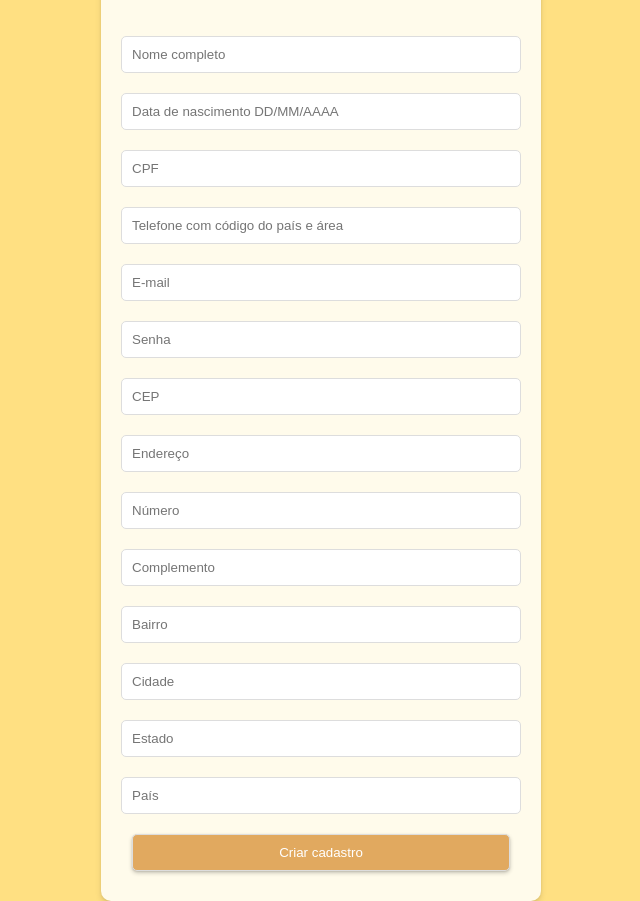
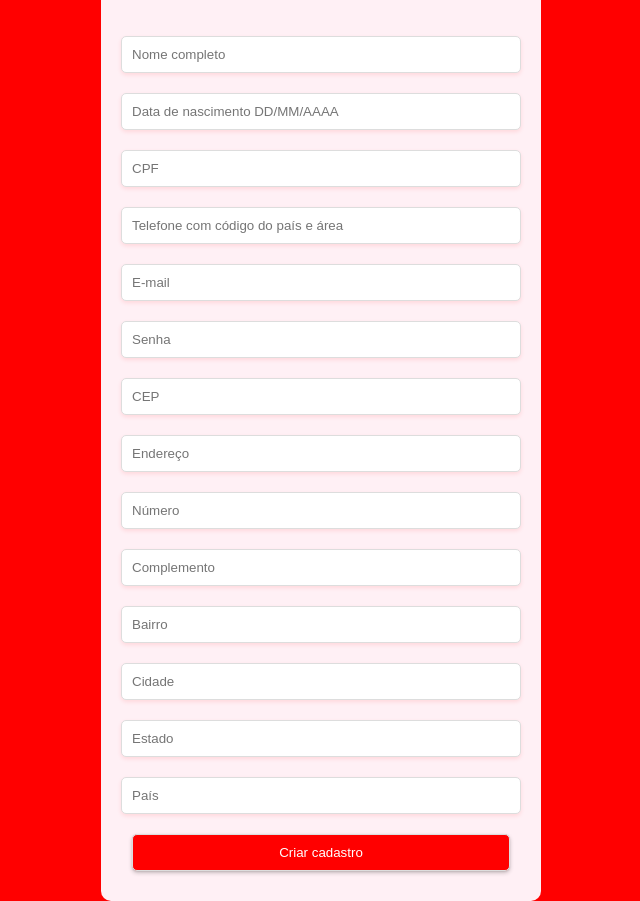
Before and after one commit to jaiel29/PROJETO_FACULDADE, a plain HTML site: page Tela_Cadastro_Cliente.html in a window 1280 px wide. Shown: the whole page, without its empty margins (319-959 px from the left). Drawn offline with Linux system fonts and the light colour scheme.

Commit message:
Update design Tela_Cadastro_Cliente.html

```diff
--- a/Tela_Cadastro_Cliente.html
+++ b/Tela_Cadastro_Cliente.html
@@ -6,7 +6,7 @@
 <title>Cadastro de Cliente - Lanchonete</title>
 <style>
     body {
-        background-color: #ffe082; /* Cor de fundo amarela */
+        background-color: #ff0000; /* Cor de fundo alterada para vermelho */
         font-family: Arial, sans-serif;
         display: flex;
         justify-content: center;
@@ -16,10 +16,10 @@
         padding: 20px; /* Adiciona uma margem ao corpo do documento */
     }
     .cadastro-container {
-        background-color: #fffbeb; /* Fundo claro para contraste */
+        background-color: #fff0f5; /* Fundo claro para contraste */
         padding: 20px;
         border-radius: 10px;
-        box-shadow: 0 4px 6px rgba(0, 0, 0, 0.1), 0 1px 3px rgba(0, 0, 0, 0.08);
+        box-shadow: 0 4px 6px rgba(255, 0, 0, 0.1), 0 1px 3px rgba(255, 0, 0, 0.08); /* Sombra vermelha */
         text-align: center;
         width: 400px;
     }
@@ -29,16 +29,21 @@
         margin: 10px 0;
         border-radius: 5px;
         border: 1px solid #ddd;
+        box-shadow: 0 2px 4px rgba(255, 0, 0, 0.1); /* Sombra vermelha */
     }
     input:focus {
         outline: none;
-        border-color: #6c63ff; /* Cor da borda ao focar */
+        border-color: #ff0000; /* Cor da borda ao focar */
+        box-shadow: 0 0 10px #ff0000; /* Adiciona sombra ao focar */
     }
     button[type="submit"] {
-        background-color: #e1a95f;
+        background-color: #ff0000; /* Cor de fundo alterada para vermelho */
         color: white;
         cursor: pointer;
         box-shadow: 0 2px 4px rgba(0, 0, 0, 0.2), 0 1px 2px rgba(0, 0, 0, 0.1);
+    }
+    button[type="submit"]:hover {
+        box-shadow: 0 4px 8px rgba(0, 0, 0, 0.2), 0 2px 4px rgba(0, 0, 0, 0.1); /* Sombra ao passar o mouse */
     }
     /* Estilo para caixa de informações */
     .info-box {
@@ -48,16 +53,17 @@
         border-radius: 5px;
         background-color: #fff; /* Fundo branco */
         border: 1px solid #ccc; /* Borda cinza claro */
-        box-shadow: 0 2px 4px rgba(0, 0, 0, 0.1);
+        box-shadow: 0 2px 4px rgba(255, 0, 0, 0.1); /* Sombra vermelha */
     }
     .info-box p {
         margin: 0;
     }
     h1 {
         text-align: center;
-        color: #6c63ff;
+        color: #ff0000; /* Cor vermelha */
     }
 </style>
+
 <script>
 // Função lógica para validar o CPF
 function validarCPF(cpf) {
```
